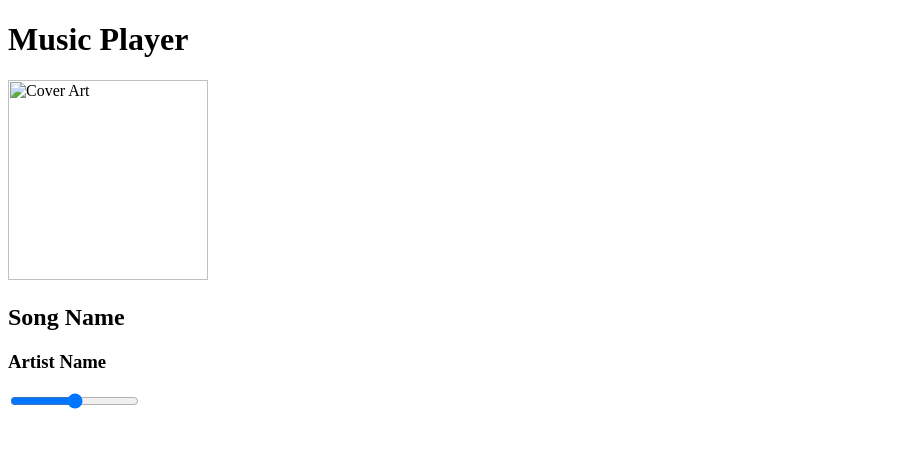
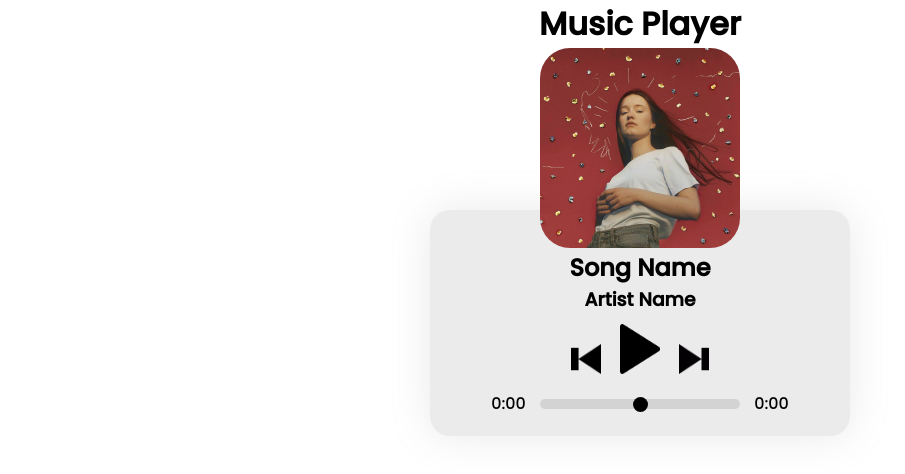
Before and after one commit to niconap/music-player, a website: page src/index.html in a window 1280 px wide. Shown: the whole page, without its empty margins (0-905 px from the left). Drawn offline with Linux system fonts and the light colour scheme; files whose address does not match are found by name.

Commit message:
Finish page styling

```diff
--- a/src/index.html
+++ b/src/index.html
@@ -8,17 +8,21 @@
 </head>
 <body>
   <div id="wrapper">
-    <h1>Music Player</h1>
-    <img id="coverart" src="" height="200px" width="200px" title="Cover Art">
-    <h2 id="song">Song Name</h2>
-    <h3 id="artist">Artist Name</h3>
-    <div id="controls">
-      <i id="prev"></i>
-      <i id="play"></i>
-      <i id="next"></i>
-      <div id="current"></div>
-      <input type="range" min="1" max="100">
-      <div id="total"></div>
+    <h1 id="title">Music Player</h1>
+    <img id="coverart" src="cover1.jpeg" height="200px" width="200px" title="Cover Art">
+    <div id="info">
+      <h2 id="song">Song Name</h2>
+      <h3 id="artist">Artist Name</h3>
+      <div id="controls">
+        <div id="buttons">
+          <img id="prev" src="previous.png" width="30px" height="30px">
+          <img id="play" src="play.png" width="40px" height="50px">
+          <img id="next" src="next.png" width="30px" height="30px">
+        </div>
+        <div id="current" class="time">0:00</div>
+        <input id="timebar" type="range" min="1" max="100">
+        <div id="total" class="time">0:00</div>
+      </div>
     </div>
   </div>
 </body>
--- a/src/style.css
+++ b/src/style.css
@@ -0,0 +1,66 @@
+@import url("https://fonts.googleapis.com/css2?family=Poppins:wght@500&display=swap");
+
+* {
+  font-family: Poppins, sans-serif;
+  outline: none;
+  margin: auto;
+}
+
+#wrapper {
+  text-align: center;
+}
+
+#coverart {
+  border-radius: 30px;
+}
+
+#info {
+  background-color: #ebebeb;
+  padding: 10px;
+  padding-top: 40px;
+  border-radius: 20px;
+  box-shadow: 0px 0px 40px 0px rgba(145, 145, 145, 0.199);
+  width: 400px;
+  position: absolute;
+  left: 0;
+  right: 0;
+  top: 210px;
+  margin-left: auto;
+  margin-right: auto;
+  z-index: -1;
+}
+
+#controls {
+  margin-top: 10px;
+}
+
+#play {
+  margin-left: 15px;
+  margin-right: 15px;
+}
+
+.time {
+  display: inline-block;
+  margin: 10px;
+}
+
+#timebar {
+  -webkit-appearance: none;
+  width: 50%;
+  height: 10px;
+  border-radius: 5px;
+  background: #d3d3d3;
+  -webkit-transition: 0.2s;
+  transition: opacity 0.2s;
+  display: inline-block;
+}
+
+#timebar::-webkit-slider-thumb {
+  -webkit-appearance: none;
+  appearance: none;
+  width: 15px;
+  height: 15px;
+  border-radius: 50px;
+  background: black;
+  cursor: pointer;
+}
```
Also changed, not shown: dist/cover1.jpeg (added), dist/index.html, dist/index_bundle.js, dist/next.png (added), dist/pause.png (added), dist/play.png (added), dist/previous.png (added).
